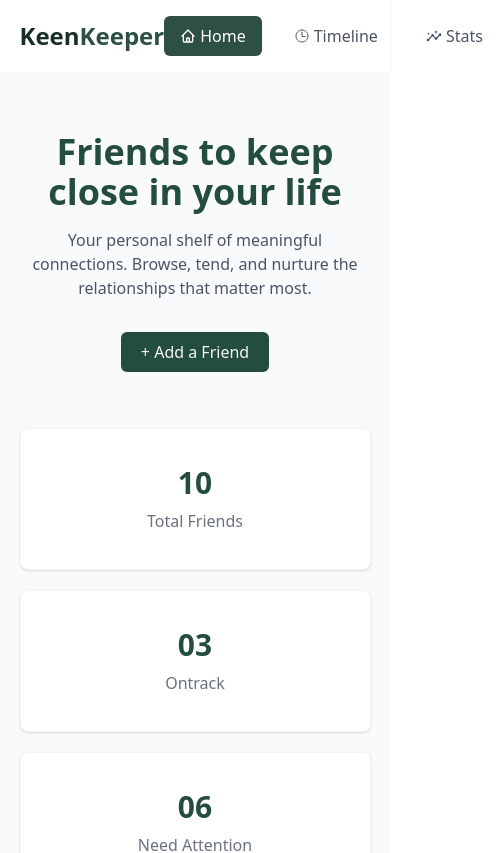
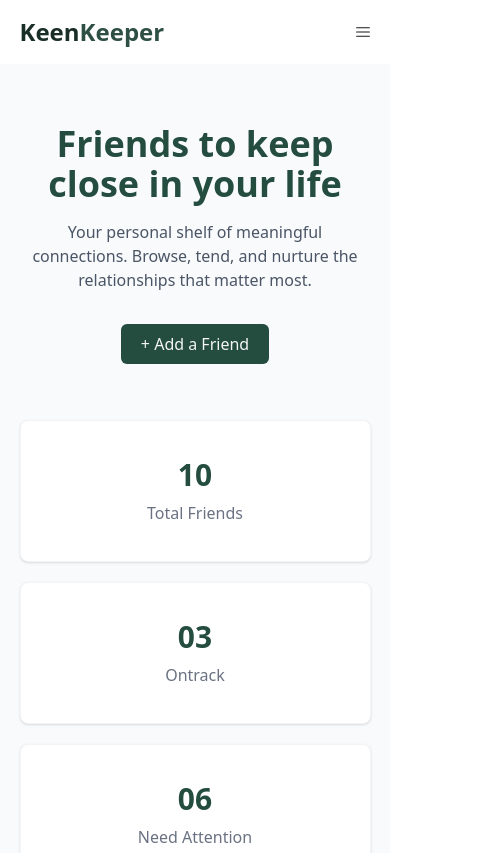
Before and after one commit to tarekur-rahman/nextjs-projects, a Next.js app: page / in a window 390 px wide. Shown: the top 853 px of the page, 499 px wide, since content can reach past the window. Built offline with nearby package versions, Linux system fonts and the light colour scheme.

Commit message:
mobile responsive done

```diff
--- a/src/component/Footer/Footer.jsx
+++ b/src/component/Footer/Footer.jsx
@@ -3,7 +3,7 @@ import React from 'react';
 const Footer = () => {
     return (
         <div className='bg-[#244D3F] text-center '>
-            <div className='py-10 space-y-3 text-center border border-x-0 border-t-0  border-b-gray-500 w-[90%] lg:w-[80%] mx-auto'>
+            <div className='py-10 space-y-5 text-center border border-x-0 border-t-0  border-b-gray-500 w-[90%] lg:w-[80%] mx-auto'>
                 <h1 className='text-3xl md:text-5xl text-center font-bold text-white'>KeenKeeper</h1>
                 <p className='text-center text-gray-200'>Your personal shelf of meaningful connections. Browse, tend, and nurture the relationships that matter most.</p>
 
--- a/src/component/Navbar/Nav.jsx
+++ b/src/component/Navbar/Nav.jsx
@@ -7,6 +7,7 @@ import React from 'react';
 import { HiOutlineHome } from "react-icons/hi";
 import { MdOutlineInsights } from "react-icons/md";
 import { IoTimeOutline } from "react-icons/io5";
+import { RxHamburgerMenu } from "react-icons/rx";
 
 const Nav = () => {
     const pathname = usePathname();
@@ -26,7 +27,10 @@ const Nav = () => {
                     </h2>
                 </div>
 
-                <div className="links">
+
+                <div className='md:hidden'><span><RxHamburgerMenu /></span></div>
+
+                <div className="links hidden md:block">
                     <ul className='flex items-center gap-4'>
                         <li>
                             <Link href="/" className={linkStyle('/')}>
```
Also changed, not shown: 2 other files (tests, documents, lock files or other folders).
